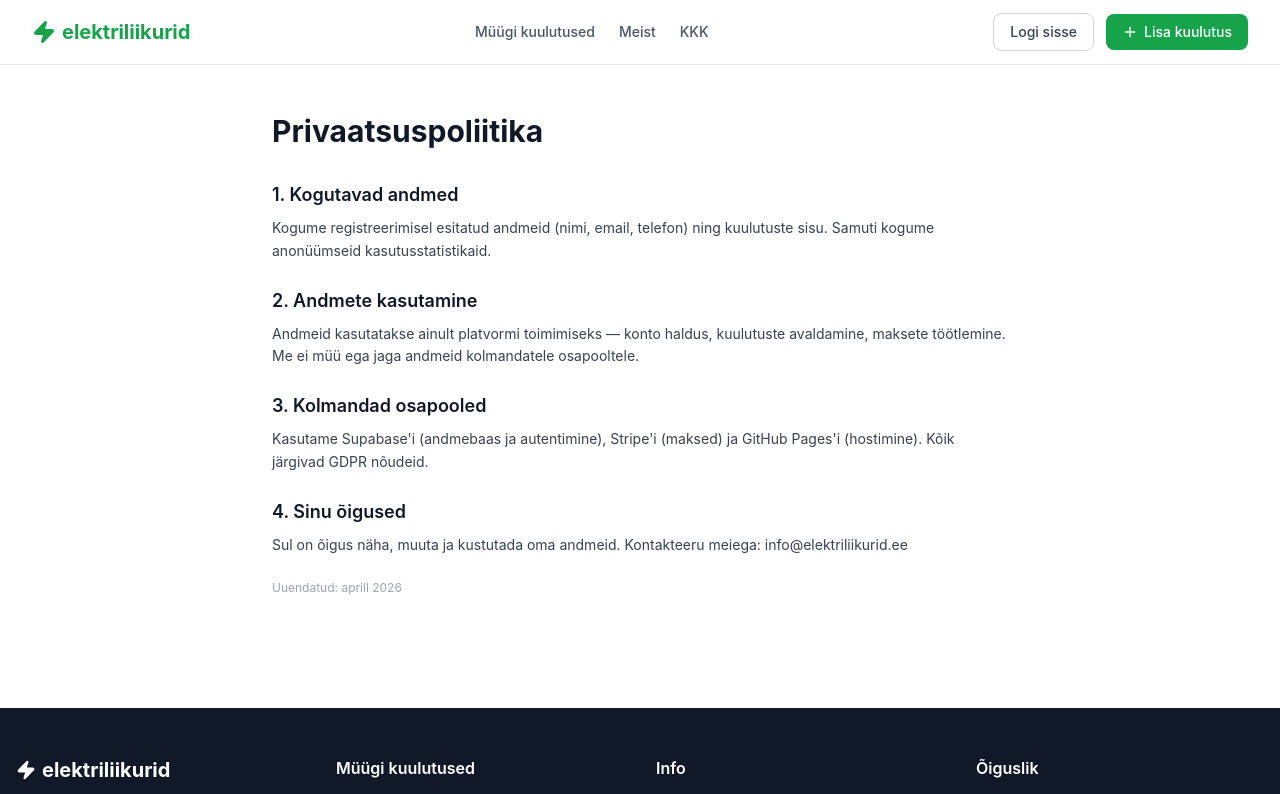
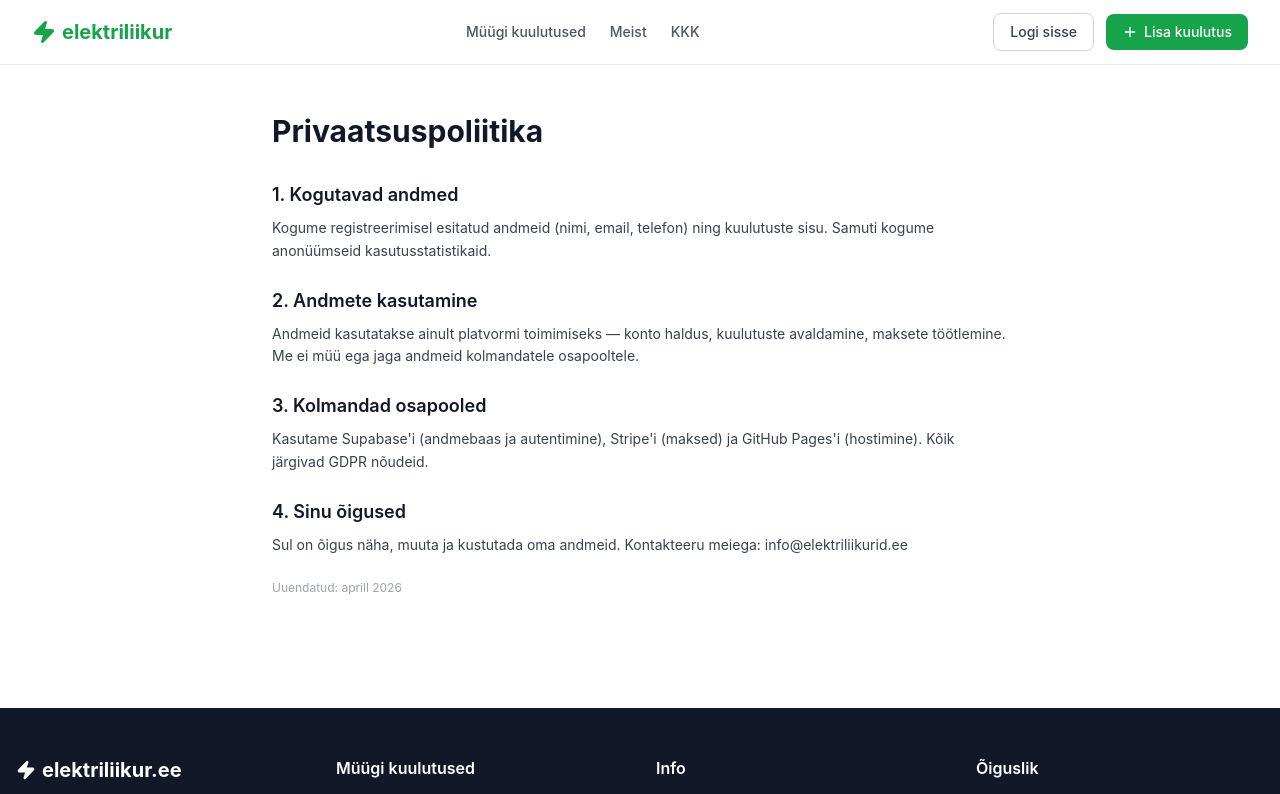
Before and after one commit to martinTalTech/Elektriliikurid, a React (Vite) app: page /#/privaatsus in a window 1280 px wide. Shown: the top 794 px of the page. Built offline with nearby package versions, Linux system fonts and the light colour scheme; no server answers.

Commit message:
name fixed

```diff
--- a/src/components/layout/Footer.jsx
+++ b/src/components/layout/Footer.jsx
@@ -8,7 +8,7 @@ export default function Footer() {
         <div>
           <div className="flex items-center gap-1.5 font-bold text-xl text-white mb-3">
             <Zap className="w-5 h-5 fill-white" />
-            <span>elektriliikurid</span>
+            <span>elektriliikur.ee</span>
           </div>
           <p className="text-sm text-gray-400">Eesti suurim kasutatud elektriliikurite turg.</p>
         </div>
--- a/src/components/layout/Navbar.jsx
+++ b/src/components/layout/Navbar.jsx
@@ -19,7 +19,7 @@ export default function Navbar() {
         <div className="flex justify-between h-16 items-center">
           <Link to="/" className="flex items-center gap-1.5 font-bold text-xl text-primary-600">
             <Zap className="w-6 h-6 fill-primary-600" />
-            <span>elektriliikurid</span>
+            <span>elektriliikur</span>
           </Link>
 
           <div className="hidden md:flex items-center gap-6">
--- a/src/pages/Home.jsx
+++ b/src/pages/Home.jsx
@@ -26,7 +26,7 @@ export default function Home() {
         <div className="max-w-4xl mx-auto px-4 text-center">
           <div className="flex items-center justify-center gap-2 mb-4">
             <Zap className="w-10 h-10 fill-white" />
-            <h1 className="text-4xl md:text-5xl font-extrabold">elektriliikurid.ee</h1>
+            <h1 className="text-4xl md:text-5xl font-extrabold">elektriliikur.ee</h1>
           </div>
           <p className="text-xl text-primary-100 mb-8">
             Eesti suurim kasutatud elektriliikurite turg
```
